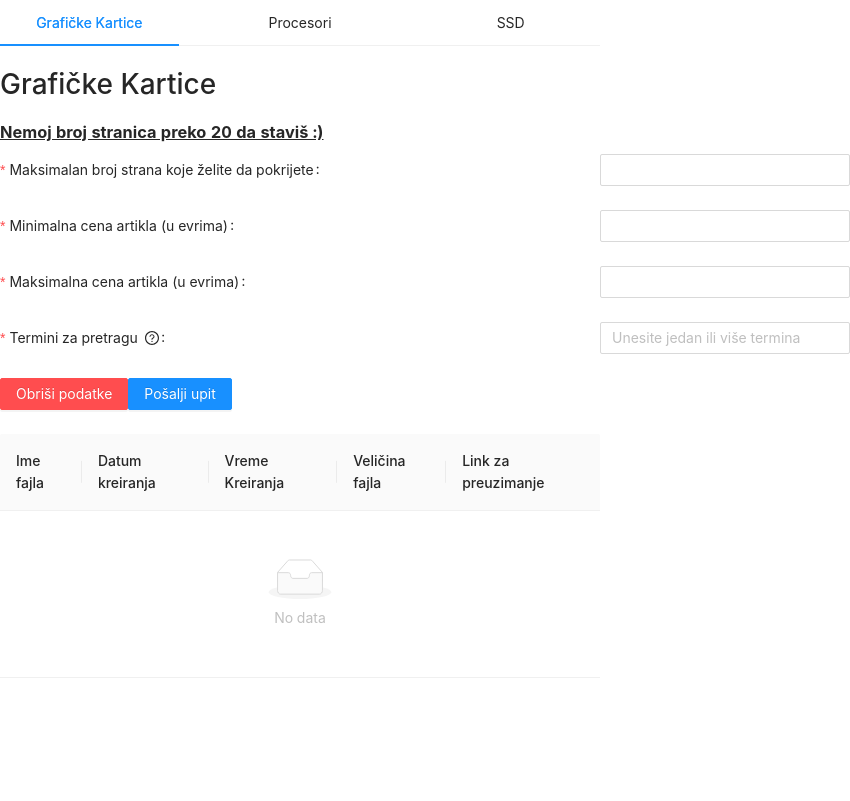
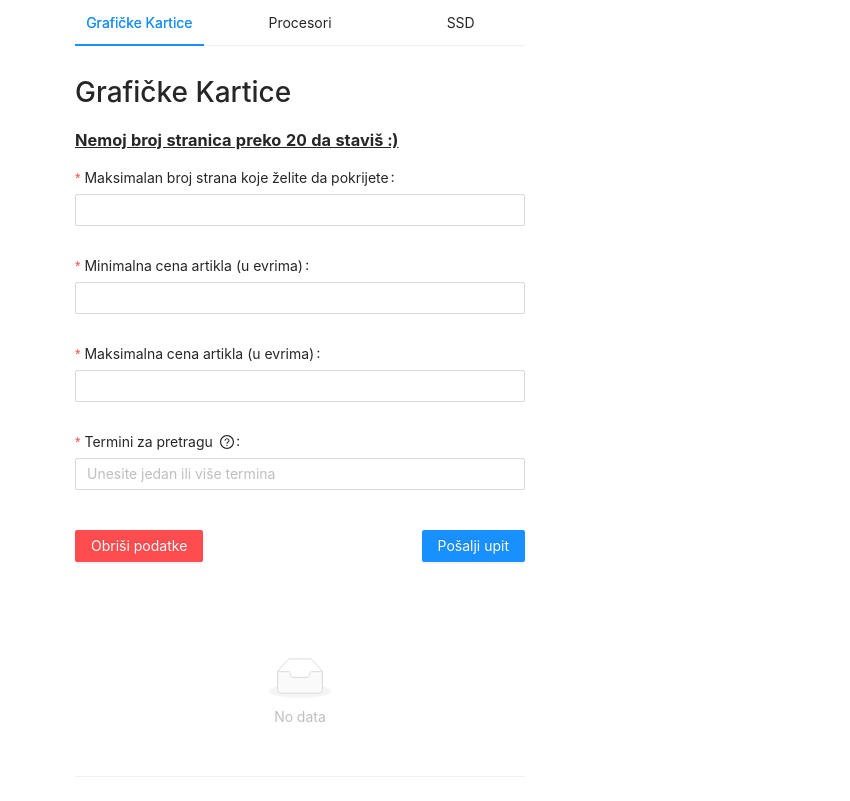
Before and after one commit to Filip785/kp-scraper-web, a React (Create React App) app: page / in a window 600 px wide. Shown: the whole page, 850 px wide, since content can reach past the window. Built offline with nearby package versions, Linux system fonts and the light colour scheme.

Commit message:
Make app responsive down to 320px

```diff
--- a/src/App.css
+++ b/src/App.css
@@ -1,10 +1,11 @@
-#root, .App, .App .ant-tabs {
+#root {
   height: 100%;
 }
 
 .App {
   display: flex;
   justify-content: center;
+  overflow-y: auto;
 }
 
 .App .ant-tabs {
@@ -43,3 +44,107 @@
   text-decoration: underline;
   font-weight: bolder;
 }
+
+.ant-input-number, .ant-select-selector {
+  width: 250px;
+}
+
+.btn-wrapper {
+  display: flex;
+  justify-content: space-between;
+}
+
+@media screen and (min-width: 780px) and (max-width: 950px) {
+  .App .ant-tabs {
+    width: 750px;
+  }
+}
+
+@media screen and (min-width: 680px) and (max-width: 779px) {
+  .App .ant-tabs {
+    width: 650px;
+  }
+}
+
+@media screen and (min-width: 460px) and (max-width: 679px) {
+  .App .ant-tabs, .ant-table-wrapper {
+    width: 450px;
+  }
+
+  .ant-table-wrapper {
+    overflow-x: auto;
+  }
+}
+
+@media screen and (min-width: 360px) and (max-width: 459px) {
+  .App .ant-tabs, .ant-table-wrapper {
+    width: 350px;
+  }
+}
+
+@media screen and (min-width: 290px) and (max-width: 359px) {
+  .App .ant-tabs, .ant-table-wrapper {
+    width: 90%;
+  }
+}
+
+@media screen and (max-width: 679px) {
+ .ant-tabs-nav {
+   margin: 0px auto 24px auto !important;
+ }
+}
+
+@media screen and (max-width: 679px) {
+  #submit-form .ant-row {
+    flex-direction: column;
+  }
+
+  .ant-form-item-label {
+    text-align: left;
+  }
+
+  #submit-form .ant-row .ant-form-item-control-input-content {
+    flex: 1;
+    width: 100%;
+  }
+
+  #submit-form .last-row .btn-wrapper {
+    margin-top: 16px;
+  }
+
+  #submit-form .last-row .btn-wrapper .submit-btn-wrapper {
+    margin-bottom: 24px;
+  }
+
+  .ant-table-wrapper thead {
+    display: none;
+  }
+
+  .ant-table-wrapper table, .ant-table-wrapper tbody, .ant-table-wrapper tr, .ant-table-wrapper td {
+    display: block;
+    width: 100%;
+  }
+
+  .ant-table-wrapper tbody tr {
+    margin-bottom: 24px;
+    text-align: right;
+  }
+
+  .ant-table-wrapper tbody td::before {
+    content: attr(data-desc);
+    position: absolute;
+    left: 0;
+    width: 50%;
+    padding-left: 15px;
+    text-align: left;
+    font-weight: bolder;
+  }
+
+  .ant-tabs-nav {
+    width: 100%;
+  }
+
+  .ant-input-number, .ant-select-selector {
+    width: 100%;
+  }
+}
--- a/src/features/scraper/CategoryForm.tsx
+++ b/src/features/scraper/CategoryForm.tsx
@@ -50,7 +50,7 @@ export default function CategoryForm(props: Props) {
             },
           ]}
         >
-          <InputNumber style={{ width: '250px' }} />
+          <InputNumber />
         </Form.Item>
 
         <Form.Item
@@ -63,7 +63,7 @@ export default function CategoryForm(props: Props) {
             },
           ]}
         >
-          <InputNumber style={{ width: '250px' }} />
+          <InputNumber />
         </Form.Item>
 
         <Form.Item
@@ -76,7 +76,7 @@ export default function CategoryForm(props: Props) {
             },
           ]}
         >
-          <InputNumber style={{ width: '250px' }} />
+          <InputNumber />
         </Form.Item>
 
         <Form.Item
@@ -96,11 +96,11 @@ export default function CategoryForm(props: Props) {
             },
           ]}
         >
-          <Select mode="tags" style={{ width: '250px' }} placeholder="Unesite jedan ili više termina"></Select>
+          <Select mode="tags" placeholder="Unesite jedan ili više termina"></Select>
         </Form.Item>
 
         <Form.Item className="last-row">
-          <div style={{ display: 'flex', justifyContent: 'space-between' }}>
+          <div className="btn-wrapper">
             <div>
               <Tooltip title="Briše sve podatke iz tabele ispod">
                 <Button type="primary" danger htmlType="button" onClick={() => dispatch(clearItems(props.partType))}>
@@ -108,7 +108,7 @@ export default function CategoryForm(props: Props) {
                 </Button>
               </Tooltip>
             </div>
-            <div>
+            <div className="submit-btn-wrapper">
               <Button type="primary" htmlType="submit" loading={isFetching}>
                 Pošalji upit
               </Button>
@@ -119,30 +119,69 @@ export default function CategoryForm(props: Props) {
 
       <Table columns={[
         {
-          title: 'Ime fajla',
+          title: 'Ime Fajla',
           dataIndex: 'fileName',
-          key: 'fileName'
+          key: 'fileName',
+          render(children) {
+            return {
+              children,
+              props: {
+                'data-desc': 'Ime Fajla'
+              }
+            };
+          }
         },
         {
           title: 'Datum kreiranja',
           dataIndex: 'dateCreated',
-          key: 'dateCreated'
+          key: 'dateCreated',
+          render(children) {
+            return {
+              children,
+              props: {
+                'data-desc': 'Datum Kreiranja'
+              }
+            };
+          }
         },
         {
           title: 'Vreme Kreiranja',
           dataIndex: 'timeCreated',
-          key: 'timeCreated'
+          key: 'timeCreated',
+          render(children) {
+            return {
+              children,
+              props: {
+                'data-desc': 'Vreme Kreiranja'
+              }
+            };
+          }
         },
         {
           title: 'Veličina fajla',
           dataIndex: 'fileSize',
-          key: 'fileSize'
+          key: 'fileSize',
+          render(children) {
+            return {
+              children,
+              props: {
+                'data-desc': 'Veličina fajla'
+              }
+            };
+          }
         },
         {
           title: 'Link za preuzimanje',
           dataIndex: 'downloadUrl',
           key: 'downloadUrl',
-          render: link => <a href={link}>Klikni ovde</a>
+          render(link) {
+            return {
+              children: <a href={link}>Klikni ovde</a>,
+              props: {
+                'data-desc': 'Link za preuzimanje'
+              }
+            };
+          }
         },
       ]} dataSource={items} rowKey="fileName" pagination={false} />
     </div>
```
